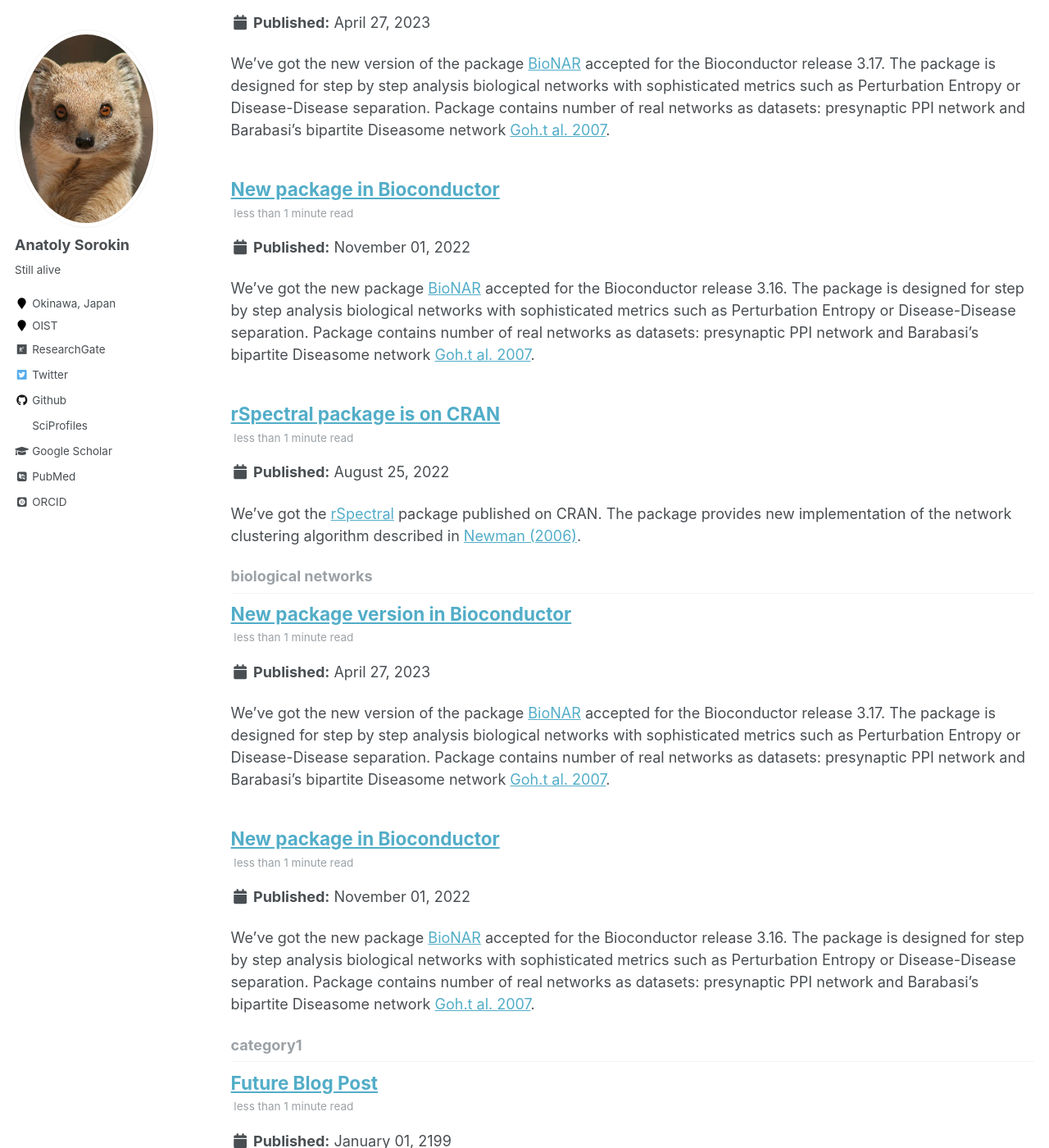
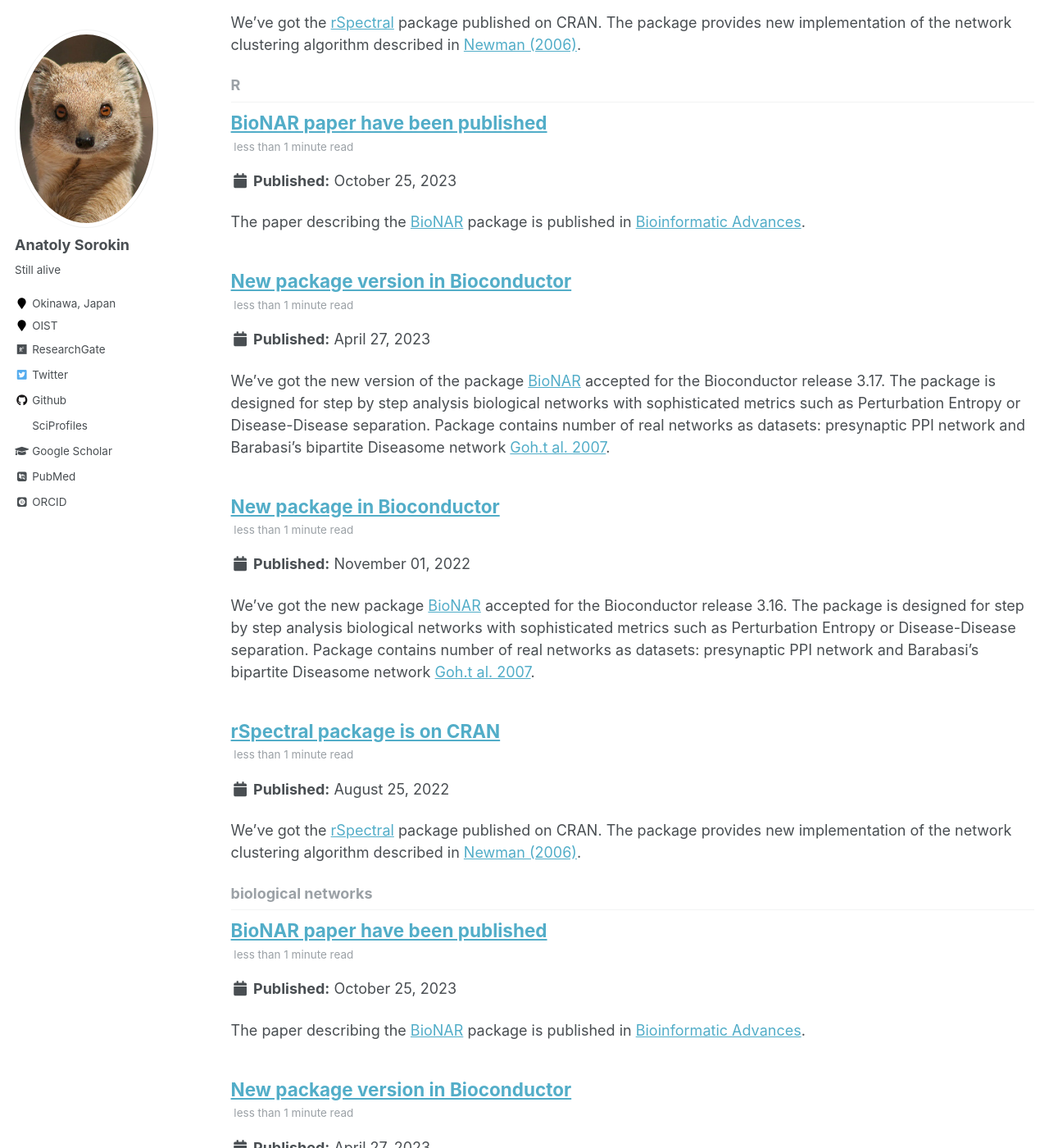
Before and after one commit to lptolik/lptolik.github.io, a Jekyll site: the page built from _pages/tag-archive.html, in a window 1280 px wide and 1400 px high, scrolled down 1087 px. Shown: the whole window at 82% size. Built offline with Jekyll 4.4.1, drawn with Linux system fonts in a browser that asks for light colours; some web fonts are replaced; some of the changed text lies outside the part shown.

Commit message:
new paper
Bioinformatics Advances paper is published

```diff
--- a/_config.yml
+++ b/_config.yml
@@ -110,7 +110,7 @@ author:
   steam            :
   sciprofiles      : "lptolik"
   tumblr           :
-  twitter          : lptol1k #"replacethistwitterhandle"
+  twitter          : lpt0lik #"replacethistwitterhandle"
   vine             :
   weibo            :
   xing             :
--- /dev/null
+++ b/_posts/2023-10-25-BioNAR-post.md
@@ -0,0 +1,15 @@
+---
+title: 'BioNAR paper have been published'
+date: 2023-10-25
+permalink: /posts/2023/&0/blog-post-1/
+tags:
+  - Bioconductor
+  - package development
+  - R
+  - biological networks
+  - papers
+---
+
+The paper describing the  [BioNAR](https://bioconductor.org/packages/devel/bioc/html/BioNAR.html) package is published in [Bioinformatic Advances](https://academic.oup.com/bioinformaticsadvances/article/3/1/vbad137/7286468?login=true).
+
+The paper describes the package version from Bioconductor release 3.17.
```
Also changed, not shown: 1 other file.
